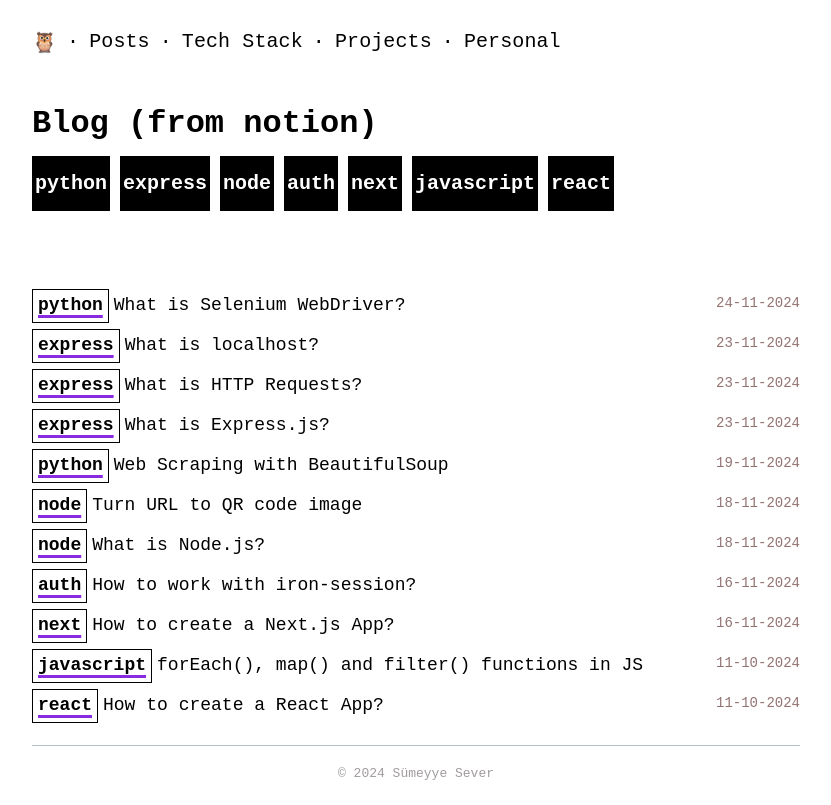
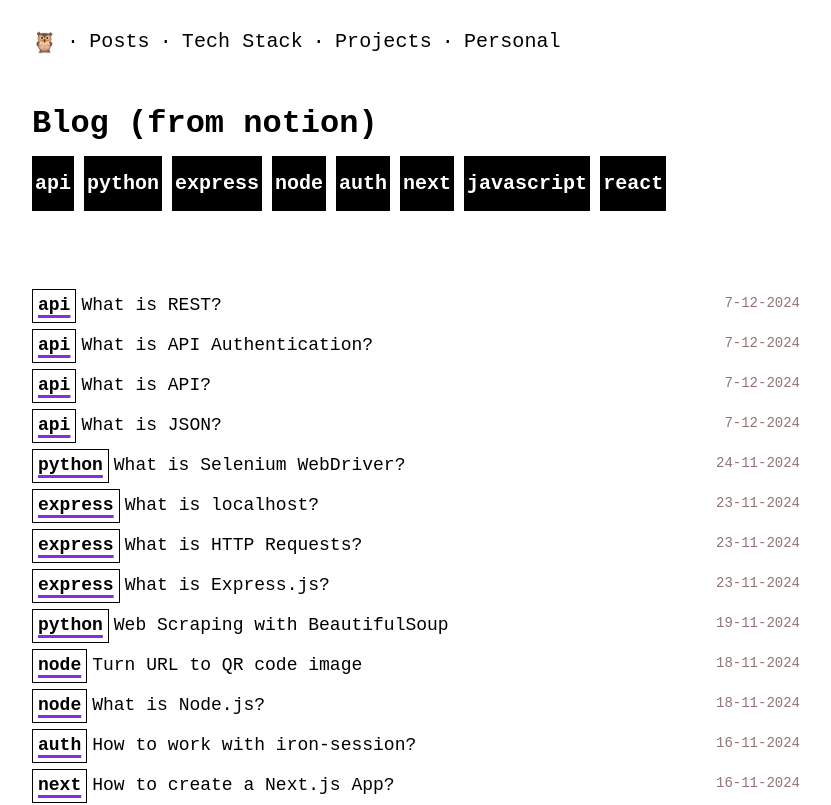
Before and after one commit to sumeyyesever/personal-website, a React (Vite) app: page /posts in a window 1280 px wide. Shown: the top 805 px of the page, without its empty margins (224-1055 px from the left). Built offline with nearby package versions, Linux system fonts and the light colour scheme.

Commit message:
add posts about api

```diff
--- a/post_data.js
+++ b/post_data.js
@@ -1,4 +1,32 @@
 export const postData = [
+    {
+        id: 15,
+        title: "What is REST?",
+        date: "7-12-2024",
+        tag: "api",
+        link: "https://fog-polyanthus-dff.notion.site/What-is-REST-151181d62524805fa4bdfe04ae710e65"
+    },
+    {
+        id: 14,
+        title: "What is API Authentication?",
+        date: "7-12-2024",
+        tag: "api",
+        link: "https://fog-polyanthus-dff.notion.site/What-is-API-Authentication-14b181d6252480dba4cfca015b82879c"
+    },
+    {
+        id: 13,
+        title: "What is API?",
+        date: "7-12-2024",
+        tag: "api",
+        link: "https://fog-polyanthus-dff.notion.site/What-is-API-147181d625248000bd9aee388b14ce8f"
+    },
+    {
+        id: 12,
+        title: "What is JSON?",
+        date: "7-12-2024",
+        tag: "api",
+        link: "https://fog-polyanthus-dff.notion.site/What-is-JSON-149181d625248061942edc77f3911fa2"
+    },
     {
         id: 11,
         title: "What is Selenium WebDriver?",
```
